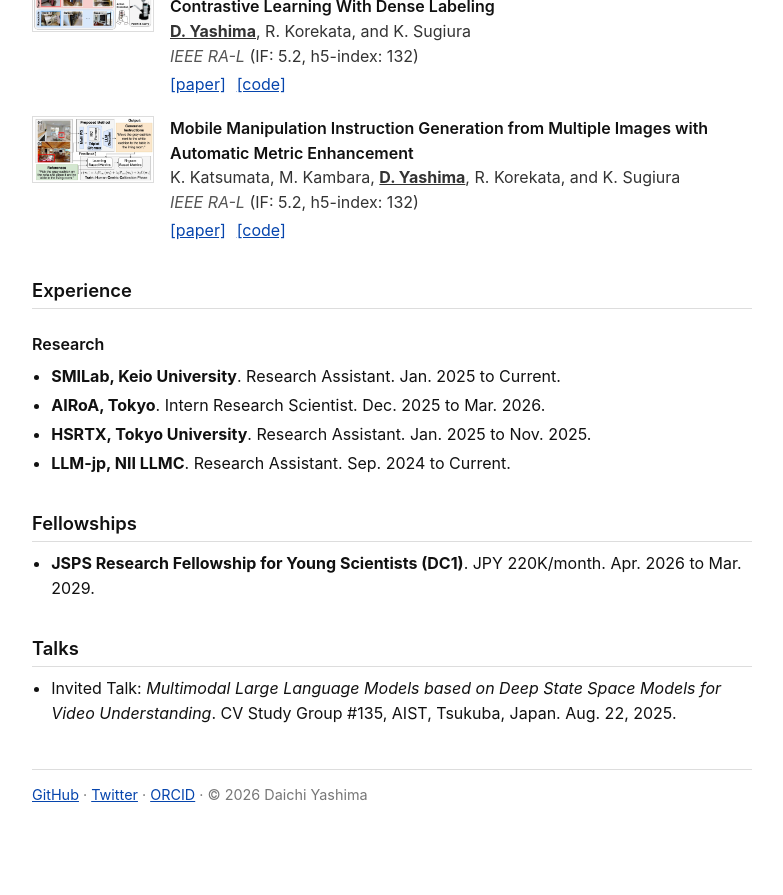
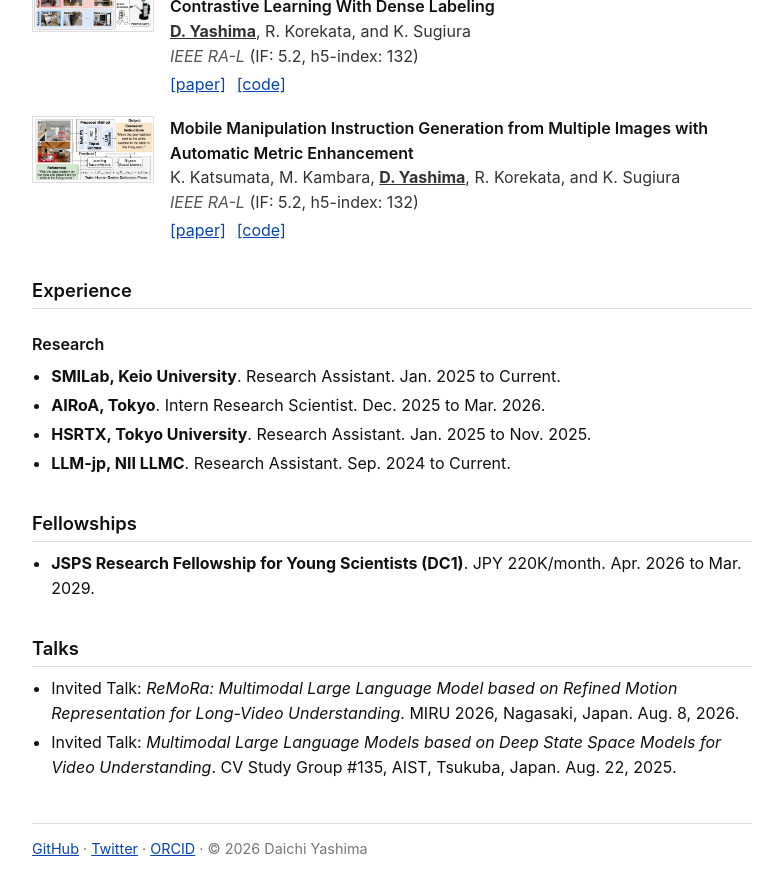
Before and after one commit to daichi1207/daichi1207.github.io, a Jekyll site: the page built from _pages/about.md, in a window 1280 px wide and 900 px high, scrolled down 2654 px. Shown: the top 895 px of the window, without its empty margins (248-1031 px from the left). Built offline with Jekyll 4.4.1, drawn with Linux system fonts in a browser that asks for light colours; before the commit the page ends 3501 px from its top, so only the background shows below that.

Commit message:
:truck: up

```diff
--- a/_pages/about.md
+++ b/_pages/about.md
@@ -97,5 +97,6 @@ My research focuses on foundation models and multimodal language understanding f
 
 <h2 id="talks">Talks</h2>
 <ul>
+  <li>Invited Talk: <i>ReMoRa: Multimodal Large Language Model based on Refined Motion Representation for Long-Video Understanding</i>. MIRU 2026, Nagasaki, Japan. Aug. 8, 2026.</li>
   <li>Invited Talk: <i>Multimodal Large Language Models based on Deep State Space Models for Video Understanding</i>. CV Study Group #135, AIST, Tsukuba, Japan. Aug. 22, 2025.</li>
 </ul>
```
